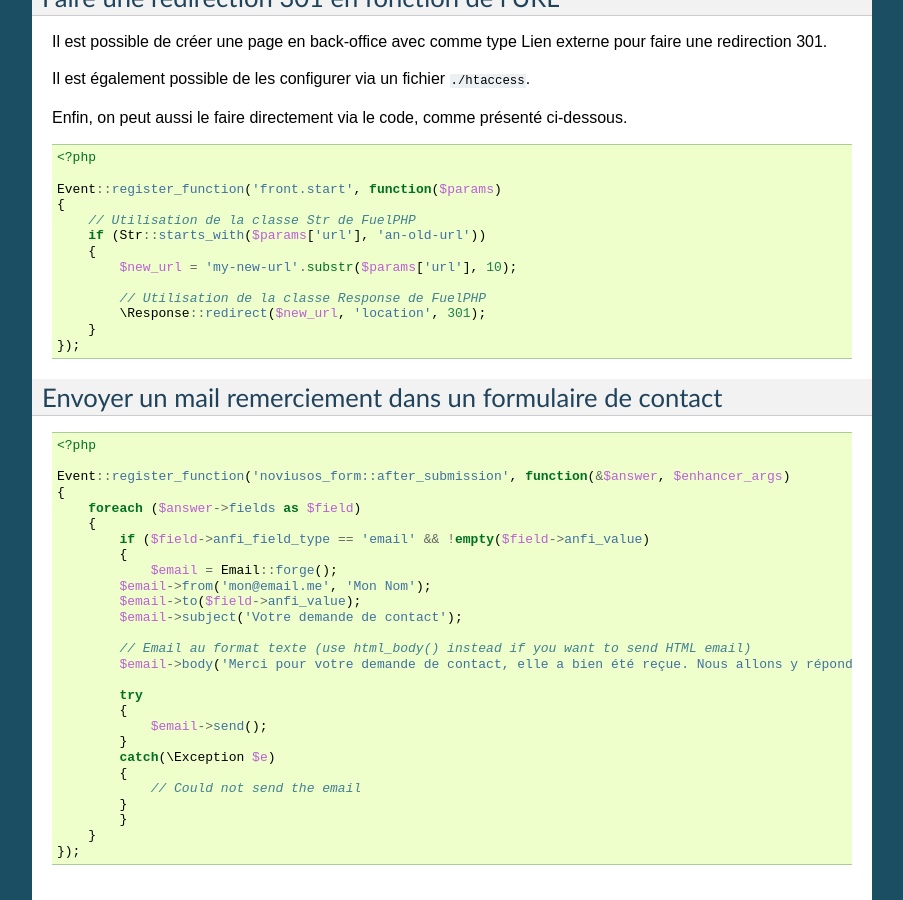
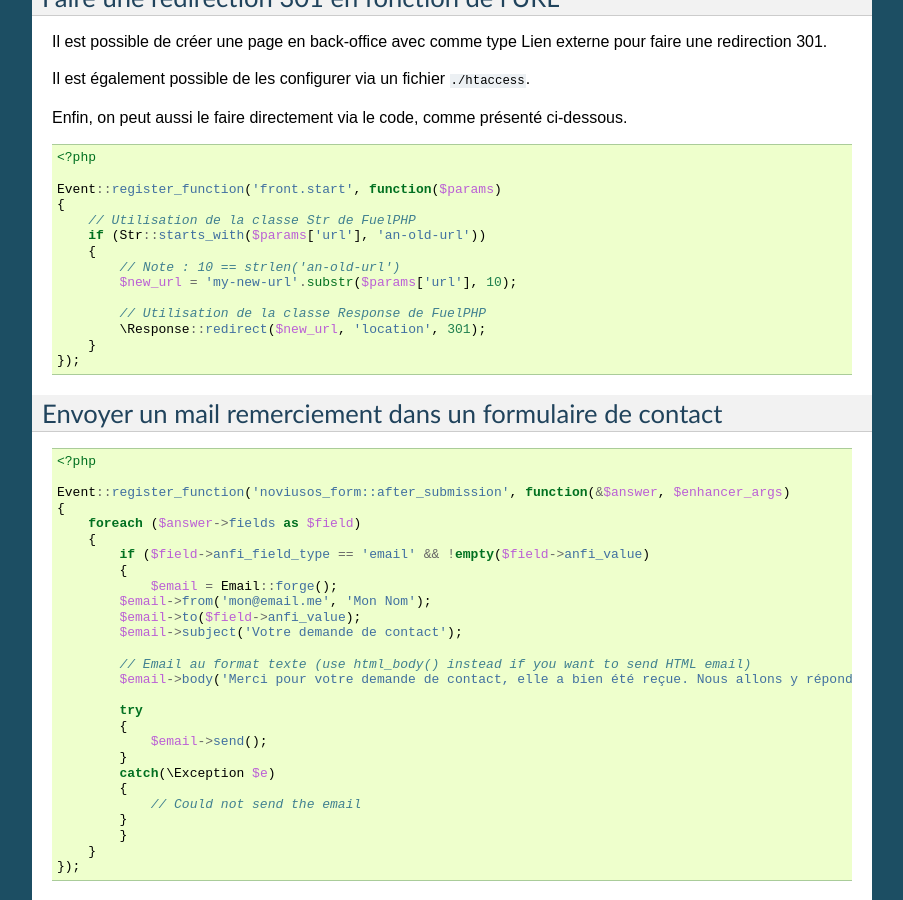
Before and after one commit to vrcAlbert/documentation-api, a Sphinx documentation site: the page built from source/extend/front_event.rst, in a window 1280 px wide and 900 px high, scrolled down 612 px. Shown: the whole window, without its empty margins (198-1101 px from the left). Built offline with Sphinx 7.4.7, drawn with Linux system fonts in a browser that asks for light colours.

Commit message:
Adding a comment

```diff
--- a/source/extend/front_event.rst
+++ b/source/extend/front_event.rst
@@ -58,6 +58,7 @@ Enfin, on peut aussi le faire directement via le code, comme présenté ci-desso
 	    // Utilisation de la classe Str de FuelPHP
 	    if (Str::starts_with($params['url'], 'an-old-url'))
 	    {
+	        // Note : 10 == strlen('an-old-url')
 	        $new_url = 'my-new-url'.substr($params['url'], 10);
 
 	        // Utilisation de la classe Response de FuelPHP
```
